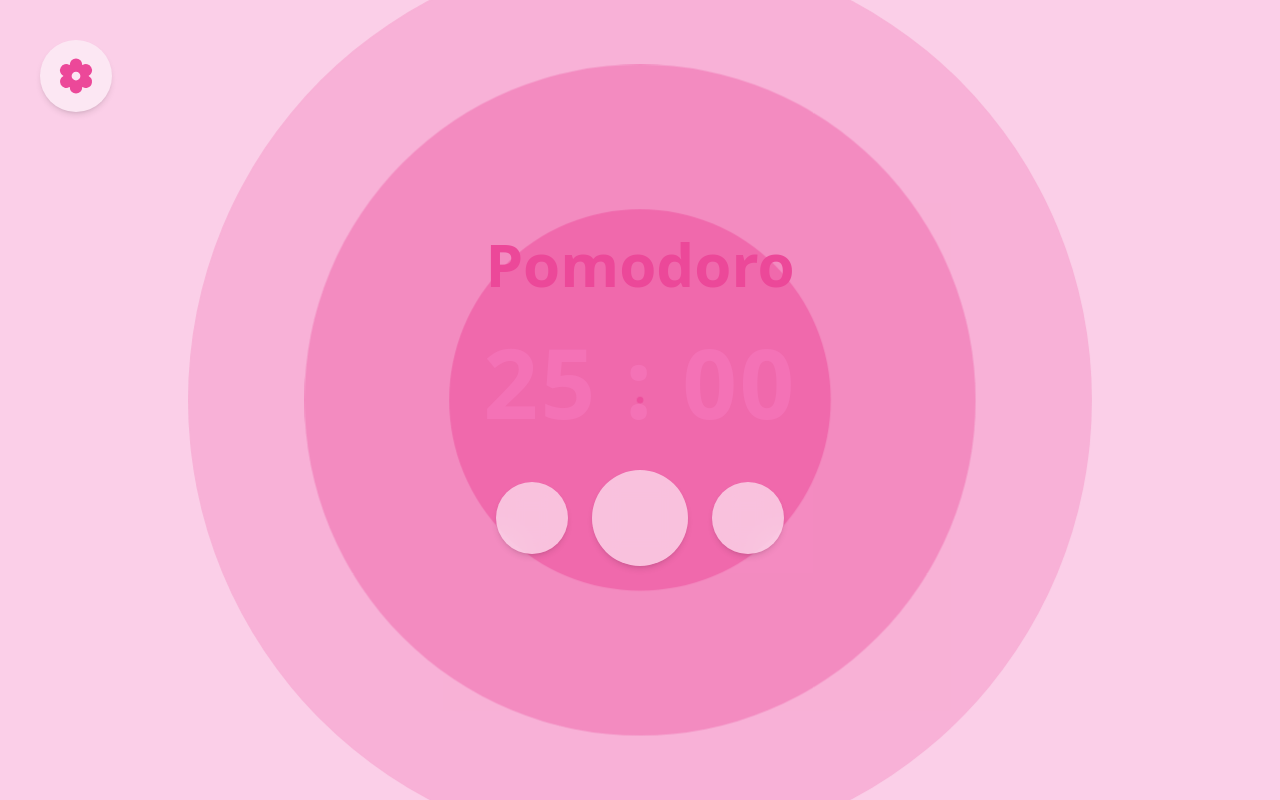
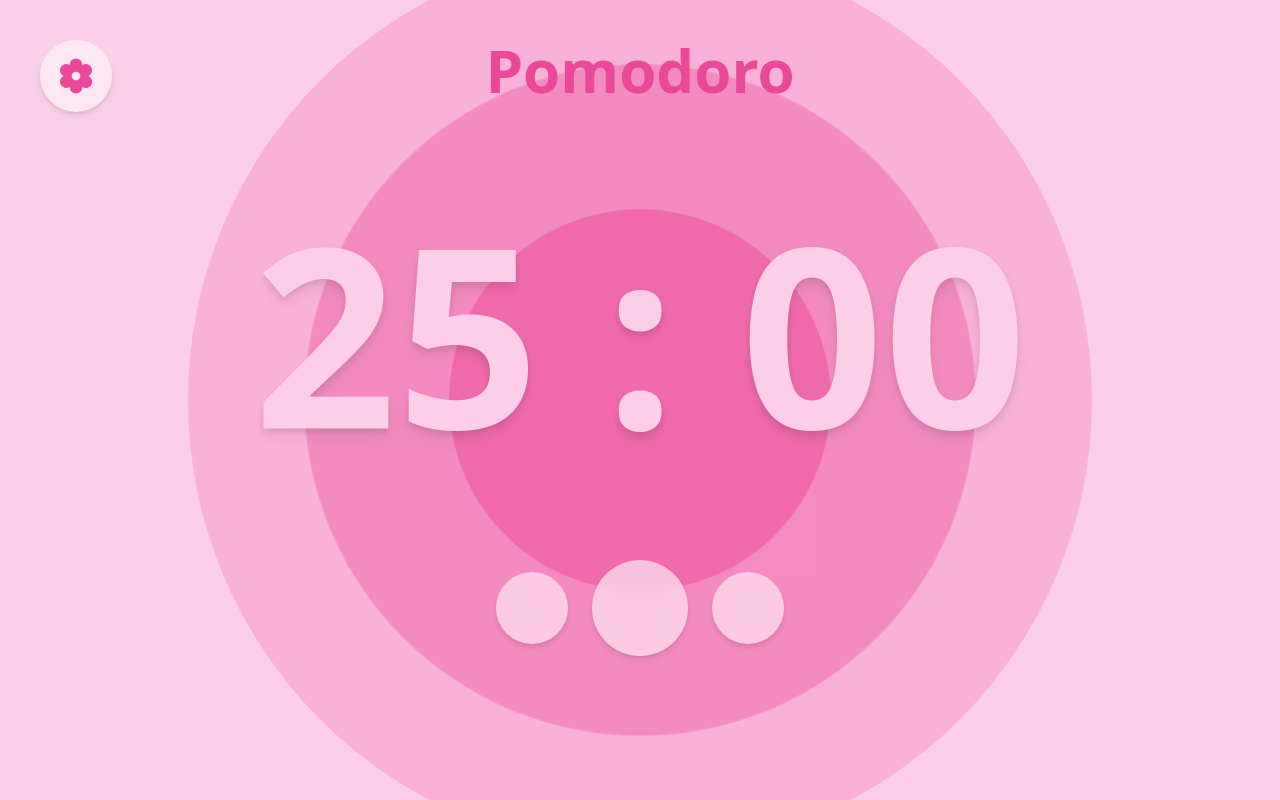
Before and after one commit to Sivdvj/blushboard, a React (Create React App) app: page / in a window 1280 px wide. Both pictures are taken after a click on the button "Pomodoro". Built offline with nearby package versions, Linux system fonts and the light colour scheme; some icons are missing.

Commit message:
chore: update ui

```diff
--- a/src/components/home.js
+++ b/src/components/home.js
@@ -9,25 +9,25 @@ function Home({ goto }) {
       </p>
       <div className="flex gap-4 font-bold text-lg">
         <button
-          className="bg-pink-100 text-pink-500 p-4 rounded-2xl hover:bg-pink-200 hover:scale-110 transition duration-300 ease-in-out"
+          className="shadow-md bg-pink-100/70 backdrop-blur-md text-pink-500 p-4 rounded-2xl hover:bg-pink-200 hover:scale-110 transition duration-300 ease-in-out"
           onClick={() => goto("events")}
         >
           Events
         </button>
         <button
-          className="bg-pink-100 text-pink-500 p-4 rounded-2xl hover:bg-pink-200 hover:scale-110 transition duration-300 ease-in-out"
+          className="shadow-md bg-pink-100/70 backdrop-blur-md text-pink-500 p-4 rounded-2xl hover:bg-pink-200 hover:scale-110 transition duration-300 ease-in-out"
           onClick={() => goto("pomodoro")}
         >
           Pomodoro
         </button>
         <button
-          className="bg-pink-100 text-pink-500 p-4 rounded-2xl hover:bg-pink-200 hover:scale-110 transition duration-300 ease-in-out"
+          className="shadow-md bg-pink-100/70 backdrop-blur-md text-pink-500 p-4 rounded-2xl hover:bg-pink-200 hover:scale-110 transition duration-300 ease-in-out"
           onClick={() => goto("reminder")}
         >
           Reminder
         </button>
         <button
-          className="bg-pink-100 text-pink-500 p-4 rounded-2xl hover:bg-pink-200 hover:scale-110 transition duration-300 ease-in-out"
+          className="shadow-md bg-pink-100/70 backdrop-blur-md text-pink-500 p-4 rounded-2xl hover:bg-pink-200 hover:scale-110 transition duration-300 ease-in-out"
           onClick={() => goto("tracker")}
         >
           Tracker
--- a/src/components/pomodoro.js
+++ b/src/components/pomodoro.js
@@ -34,9 +34,11 @@ function Pomodoro({ goto }) {
         >
           <Icon icon="ph:flower-fill" className="w-10 h-10" />
         </button>
-        <h2 className="text-6xl font-extrabold text-pink-500 ">Pomodoro</h2>
+        <h2 className="absolute z-10 top-10 text-6xl font-extrabold text-pink-500 ">
+          Pomodoro
+        </h2>
 
-        <div className=" tracking-wide font-extrabold text-pink-400 text-8xl">
+        <div className="drop-shadow-lg font-extrabold text-pink-200 text-[80px] sm:text-[100px] md:text-[160px] lg:text-[250px]">
           {formatTime()}
         </div>
         <div className="flex gap-6 items-center justify-center">
```
